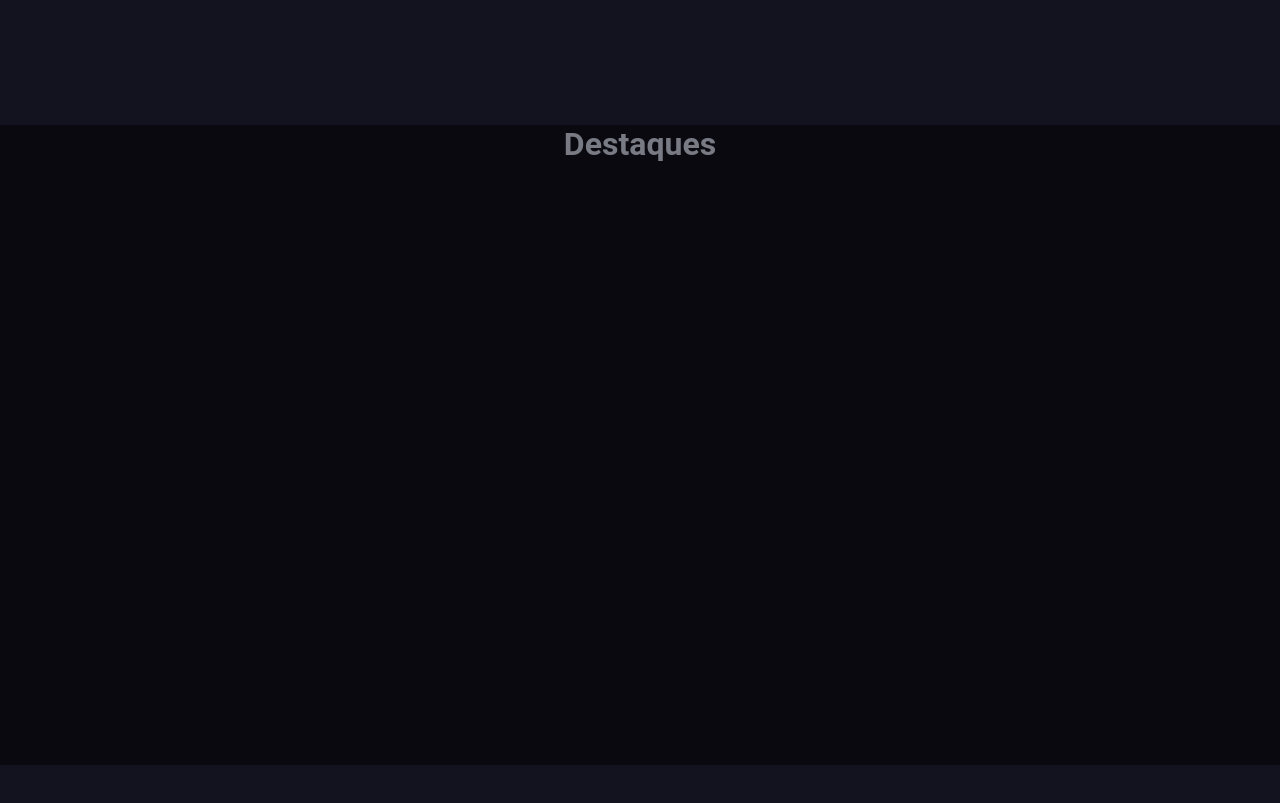
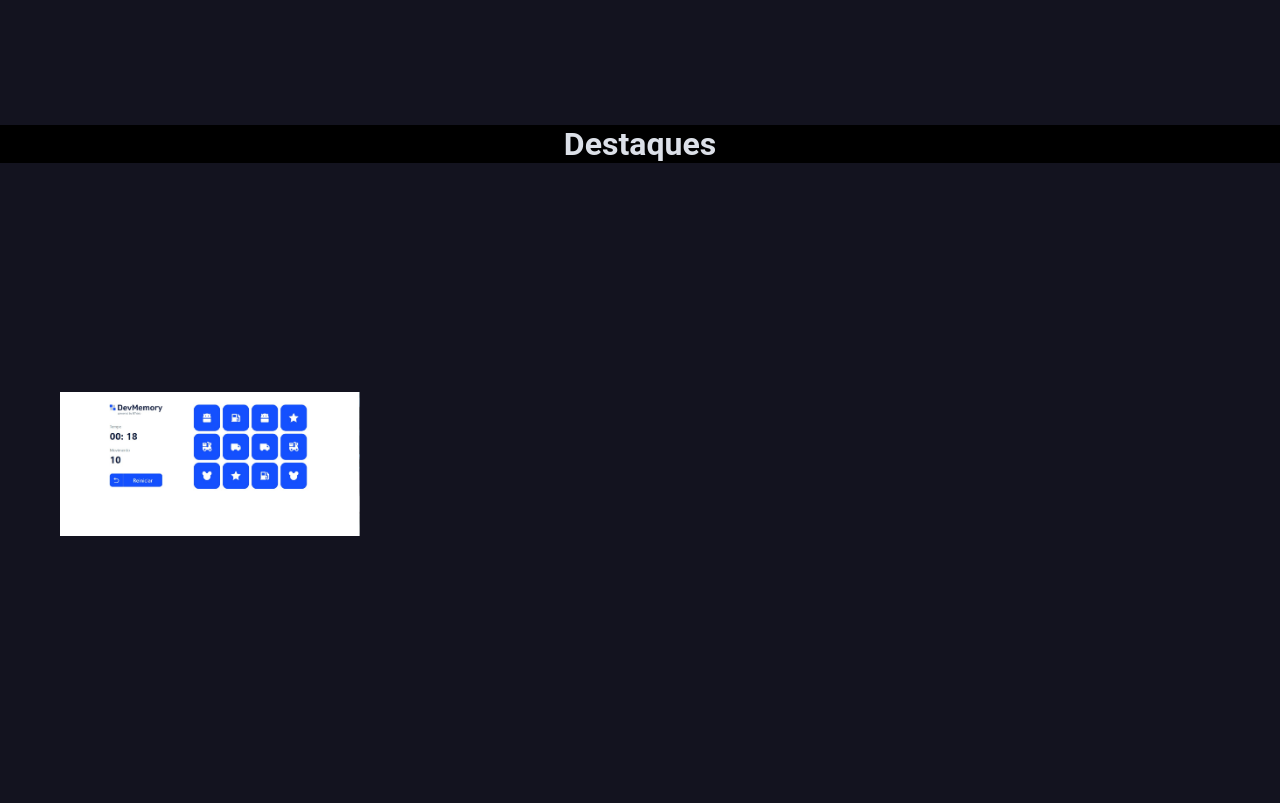
Before and after one commit to mar-lima/Portifolio, a React (Vite) app: page / in a window 1280 px wide. Shown: the part 1340-2143 px from the top of the page. Built offline with nearby package versions, Linux system fonts and the light colour scheme.

Commit message:
card project

```diff
--- /dev/null
+++ b/src/components/MyProjects/PojectComponent/Project.tsx
@@ -0,0 +1,16 @@
+import React from "react";
+import { items } from "../../../data/items";
+import * as S from "./style";
+const Project = () => {
+  return (
+    <S.container>
+      {items.map((item) => (
+        <S.Card key={item.id}>
+          <img src={item.img} alt="" />
+        </S.Card>
+      ))}
+    </S.container>
+  );
+};
+
+export default Project;
--- /dev/null
+++ b/src/components/MyProjects/PojectComponent/style.ts
@@ -0,0 +1,30 @@
+import styled from "styled-components";
+
+export const container = styled.div`
+  display: flex;
+  align-items: center;
+  justify-content: center;
+`;
+
+export const Card = styled.div`
+    width: 100%;
+    height: 100%;
+    max-width: 500px;
+    max-height: 400px;
+    display: flex;
+    flex-direction: column;
+    align-items: center;
+    justify-content: space-between;
+    cursor: pointer;
+    padding: 20px;
+
+    h2 {
+      font-size: 1rem;
+    }
+    img {
+      width: 100%;
+      max-width: 300px;
+
+
+    }
+`
--- a/src/components/MyProjects/Projects.tsx
+++ b/src/components/MyProjects/Projects.tsx
@@ -1,12 +1,7 @@
 import * as S from "./style";
 import React, { MutableRefObject, useEffect, useRef, useState } from "react";
 import { animation } from "../../helpers/animePage";
-type Props = {
-  ref: React.RefAttributes<HTMLDivElement>;
-  right: boolean;
-  current?: MutableRefObject<HTMLDivElement>;
-};
-
+import Project from "./PojectComponent/Project";
 const Projects = () => {
   const [rightstyle, setRightStyle] = useState(false);
   const myProject = useRef<HTMLDivElement>(null);
@@ -18,7 +13,6 @@ const Projects = () => {
       window.scrollY;
       if (windowTop > projects) {
         setRightStyle(true);
-        console.log(window)
       } else {
         setRightStyle(false);
       }
@@ -34,6 +28,10 @@ const Projects = () => {
   return (
     <S.Projects id="project" right={rightstyle} ref={myProject} cor={muda}>
       <h1>Destaques</h1>
+      <S.Container>
+        <Project />
+      </S.Container>
+
     </S.Projects>
   );
 };
--- a/src/components/MyProjects/style.ts
+++ b/src/components/MyProjects/style.ts
@@ -7,13 +7,12 @@ export const Projects = styled.div<AnimeProps>`
   position: relative;
   transition:2.1s cubic-bezier(.44,.44,.13,1.58);
   right: ${(props) => (props.right ? "0%" : "-100%")};
-  opacity: ${(props) => (props.right ? ".5" : "0")};
+  opacity: ${(props) => (props.right ? "1" : "0")};
   overflow-x: hidden;
   display: flex;
   align-items: center;
   justify-content: space-between;
   flex-direction: column;
-  flex-wrap: wrap;
   width: 100%;
   height: 80vh;
   background-color: black;
@@ -23,3 +22,11 @@ export const Projects = styled.div<AnimeProps>`
     background-color: transparent;
   }
 `;
+
+export const Container = styled.div`
+  width: 100%;
+  height: 100%;
+  display: flex;
+  flex-wrap: wrap;
+  padding: 0 40px;
+`
--- /dev/null
+++ b/src/data/items.ts
@@ -0,0 +1,10 @@
+import jogodamemoria from '../assets/jogodamemoria.jpg'
+
+export const items = [
+    {
+    id: 0,
+    title: "Jogo da memoria",
+    img: jogodamemoria,
+    href: "https://mar-lima.github.io/jogo-da-memoria/",
+    },
+]
```
Also changed, not shown: src/assets/jogodamemoria.jpg (added).
